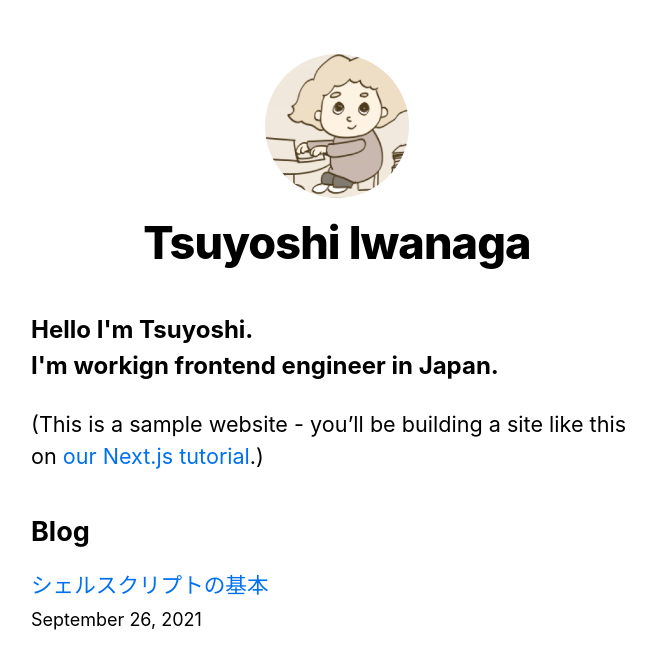
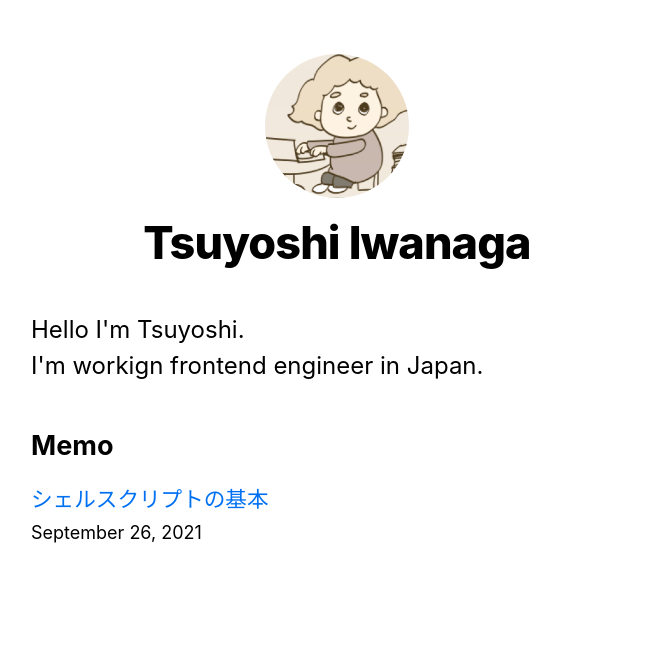
Before and after one commit to Tsuyoshi-Iwanaga/learning_nextjs, a Next.js app: page / in a window 1280 px wide. Shown: the top 668 px of the page, without its empty margins (303-959 px from the left). Built offline with nearby package versions, Linux system fonts and the light colour scheme.

Commit message:
update index page

```diff
--- a/src/pages/index.tsx
+++ b/src/pages/index.tsx
@@ -9,7 +9,6 @@
 export default function Home({ allPostsData }) {
   const Introduce = styled.p`
     font-size: 24px;
-    font-weight: bold;
   `
   return (
     <Layout home>
@@ -18,10 +17,9 @@
       </Head>
       <section className={utilStyles.headingMd}>
         <Introduce>Hello I'm Tsuyoshi.<br />I'm workign frontend engineer in Japan.</Introduce>
-        <p>(This is a sample website - you’ll be building a site like this on <a href="https://nextjs.org/learn">our Next.js tutorial</a>.)</p>
       </section>
       <section className={`${utilStyles.headingMd} ${utilStyles.padding1px}`}>
-        <h2 className={utilStyles.headingLg}>Blog</h2>
+        <h2 className={utilStyles.headingLg}>Memo</h2>
         <ul className={utilStyles.list}>
           {allPostsData.map(({ id, date, title }) => (
             <li className={utilStyles.listItem} key={id}>
```
